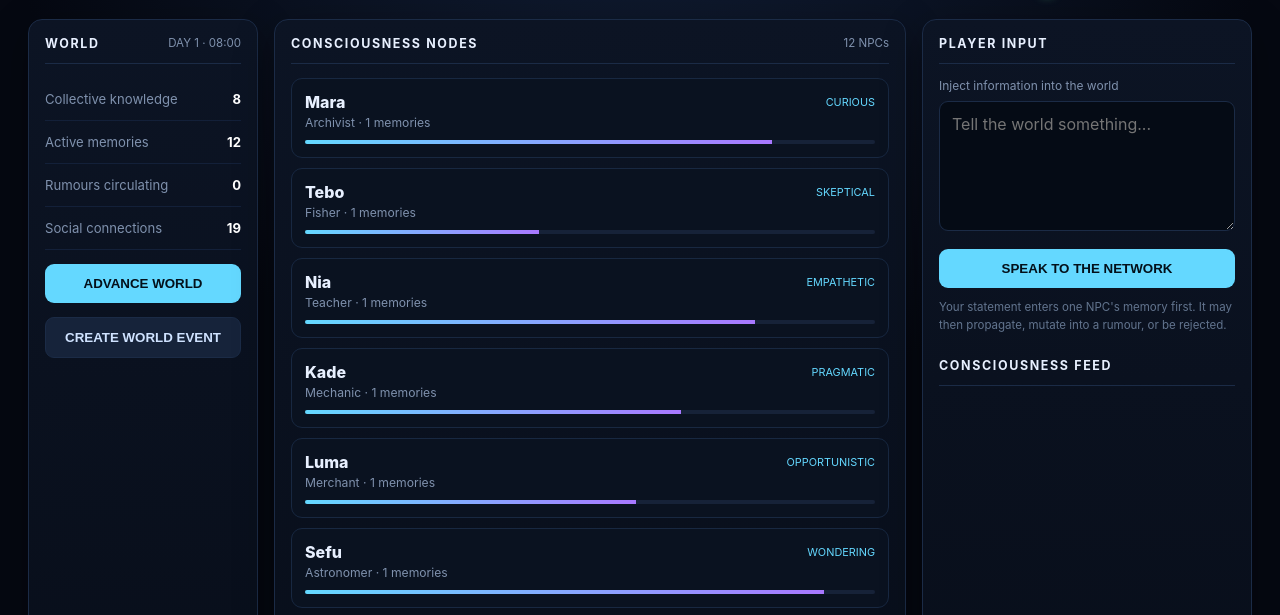
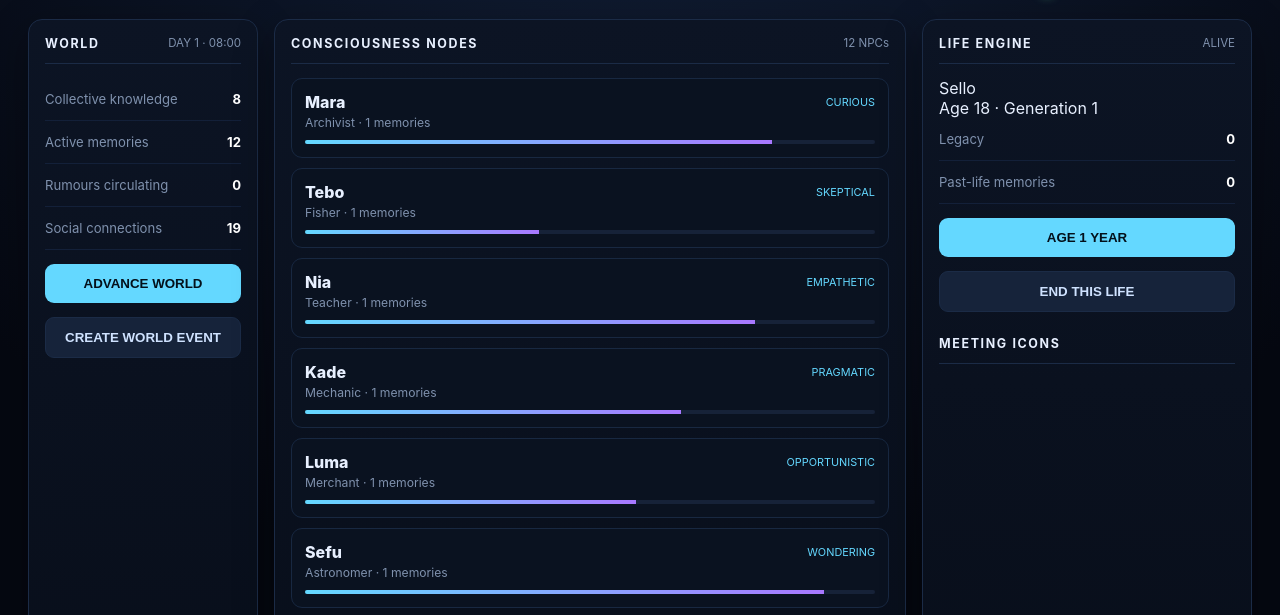
Before and after one commit to Fast-Execute/NPC-GAMES, a plain HTML site: page index.html in a window 1280 px wide. Shown: the part 157-772 px from the top of the page. Drawn offline with Linux system fonts and the light colour scheme.

Commit message:
Add Life Engine and Meeting Icons interface

```diff
--- a/index.html
+++ b/index.html
@@ -33,6 +33,14 @@
         <div id="npcList" class="npc-list"></div>
       </section>
 
+      <section class="panel life-panel">
+        <div class="panel-title"><h2>LIFE ENGINE</h2><span id="lifeState">ALIVE</span></div>
+        <div class="life-card"><div><div class="life-name" id="playerName">Sello</div><div class="life-meta" id="lifeMeta">Age 18 · Generation 1</div></div><div class="life-meter"><i id="lifeMeter"></i></div></div>
+        <div class="stat"><span>Legacy</span><strong id="legacyCount">0</strong></div>
+        <div class="stat"><span>Past-life memories</span><strong id="pastMemoryCount">0</strong></div>
+        <button id="ageBtn">AGE 1 YEAR</button><button id="deathBtn" class="secondary">END THIS LIFE</button>
+        <div class="panel-title feed-title"><h2>MEETING ICONS</h2></div><div id="iconList" class="icon-list"></div>
+      </section>
       <aside class="panel interaction-panel">
         <div class="panel-title"><h2>PLAYER INPUT</h2></div>
         <label for="playerInput">Inject information into the world</label>
```
